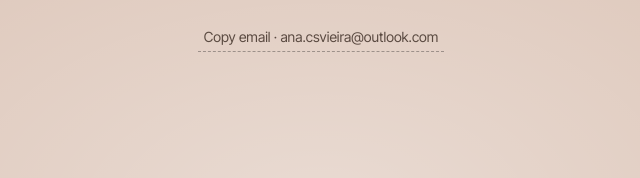
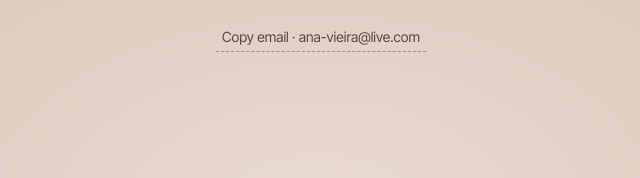
Before and after one commit to carolvieiraa/carolinevieira, a plain HTML site: page index.html in a window 1280 px wide. Shown: the part 9996-10174 px from the top of the page, 319-959 px from the left. Drawn offline with Linux system fonts and the light colour scheme.

Commit message:
Contato: e-mail ana-vieira@live.com no site e no currículo
Co-Authored-By: Claude Opus 5.5 <noreply@anthropic.com>

```diff
--- a/assets/js/main.js
+++ b/assets/js/main.js
@@ -2,8 +2,8 @@
   "use strict";
 
   const LINKS = {
-    email: "mailto:ana.csvieira@outlook.com",
-    emailAddress: "ana.csvieira@outlook.com",
+    email: "mailto:ana-vieira@live.com",
+    emailAddress: "ana-vieira@live.com",
     linkedin: "https://www.linkedin.com/in/carolineevieiraaa/",
     cv: "cv.html",
     whatsapp: "https://wa.me/5519999928343"
```
Also changed, not shown: cv.html (+1 -1 lines).
